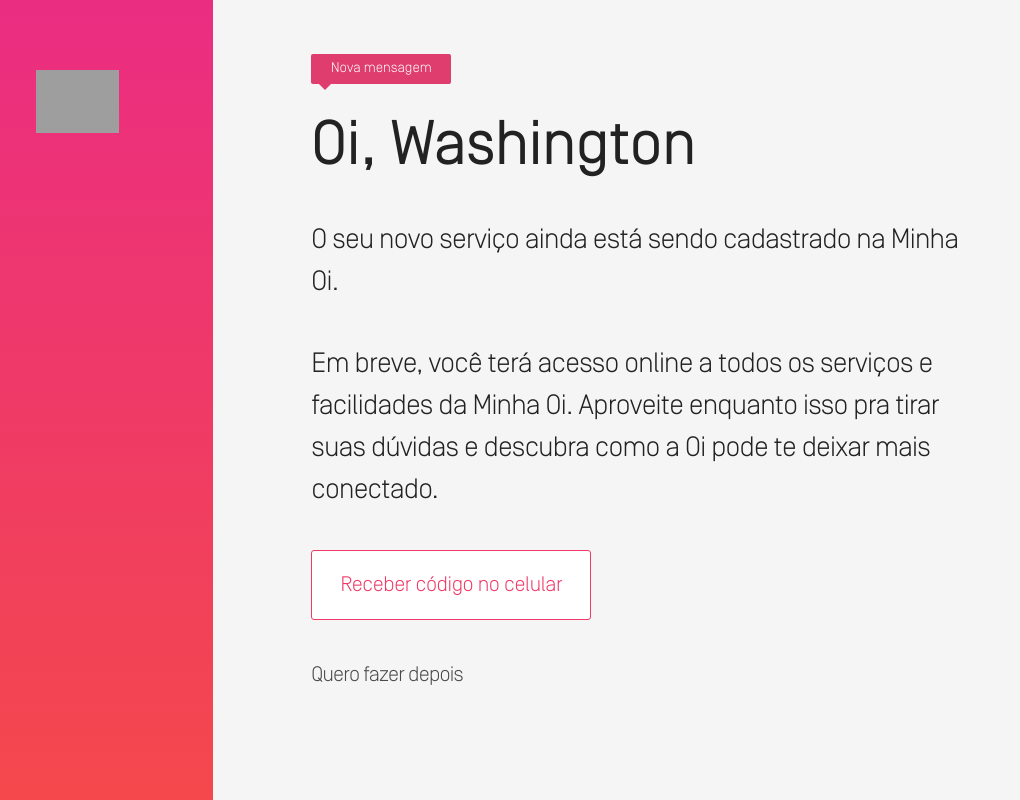
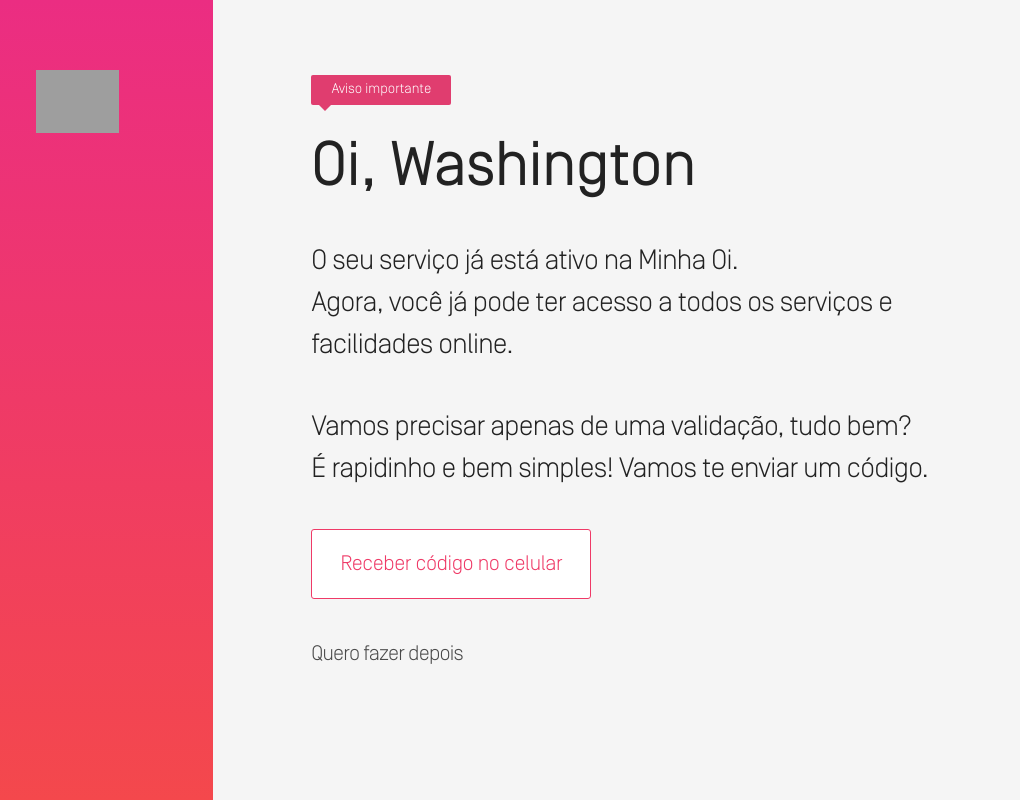
Before and after one commit to paulo101977/NewProjectOi2.0, a PHP site: page /positivacao.html in a window 1280 px wide. Shown: the whole page, without its empty margins (0-1020 px from the left). Run offline with PHP 8.4, Linux system fonts and the light colour scheme; grey boxes are pictures that could not be loaded.

Commit message:
Fix small bugs

```diff
--- a/app/positivacao.html
+++ b/app/positivacao.html
@@ -56,16 +56,16 @@
                         <div class="title" data-toggle="popover" data-placement="top" data-content="Nova mensagem">
                             <div class="popover">
                                 <div class="arrow"></div>
-                                <div class="popover-content">Nova mensagem</div>
+                                <div class="popover-content">Aviso importante</div>
                             </div>
                             Oi, Washington
                         </div>
                         <div class="content">
-                            <p>O seu novo serviço ainda está sendo cadastrado na Minha Oi.</p>
+                            <p>O seu serviço já está ativo na Minha Oi.<br>
+                                Agora, você já pode ter acesso a todos os serviços e facilidades online.</p>
 
-                            <p>Em breve, você terá acesso online a todos os serviços e facilidades da Minha Oi.
-                                Aproveite enquanto isso pra tirar suas dúvidas e descubra como a Oi pode te deixar mais conectado.</p>
-
+                            <p>Vamos precisar apenas de uma validação, tudo bem?<br>
+                                É rapidinho e bem simples!  Vamos te enviar um código.</p>
                         </div>
                         <div class="footer">
                             <button class="btn_start">Receber código no celular</button>
--- a/app/styles/main.css
+++ b/app/styles/main.css
@@ -1028,7 +1028,7 @@ to implements the scroll vertical */
     color: #ffffff !important;
     padding: 0px !important;
     text-align: center !important;
-    display: inline-block !important;
+    display: inline-block;
     vertical-align: middle !important;
     line-height: normal !important;
     box-shadow: none !important;
--- a/app/styles/main_prehome.scss
+++ b/app/styles/main_prehome.scss
@@ -63,7 +63,7 @@ body, html {
     color: #ffffff !important;
     padding: 0px !important;
     text-align: center !important;
-    display: inline-block !important;
+    display: inline-block;
     vertical-align: middle !important;
     line-height: normal !important;
     box-shadow: none !important;
```
Also changed, not shown: app/home.html (+50 -17 lines).
